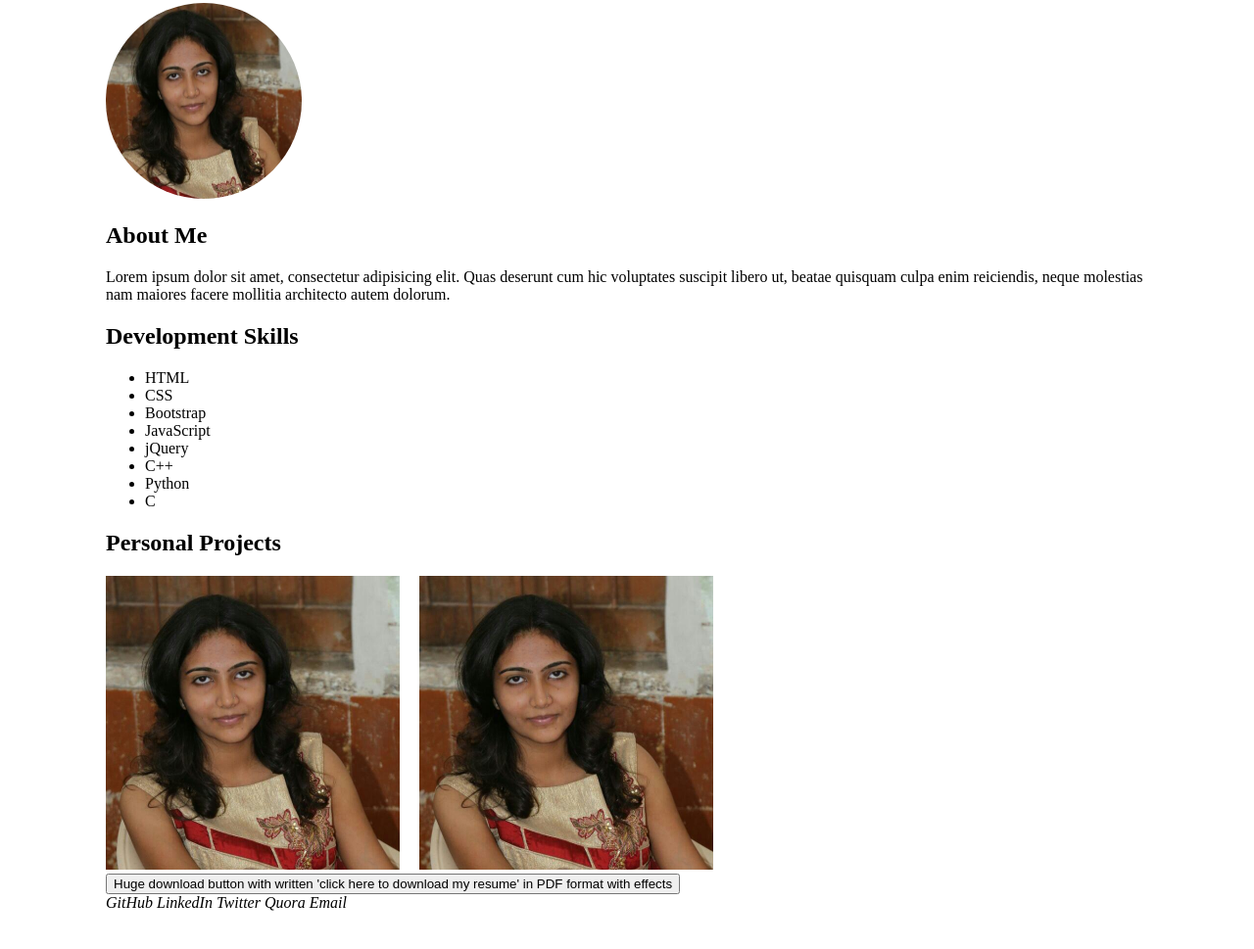
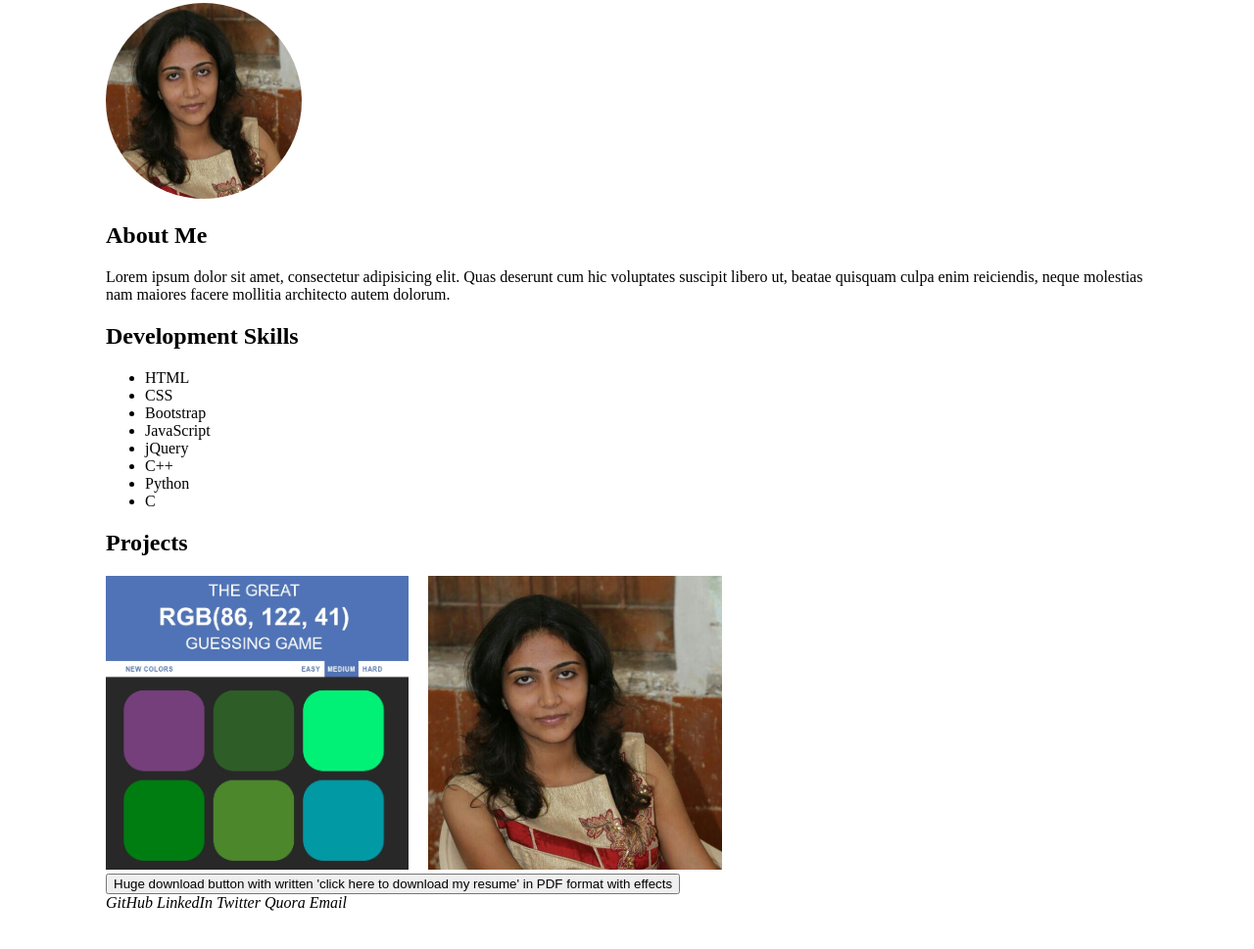
Before and after one commit to architadesai/architadesai.github.io, a plain HTML site: page index.html in a window 1280 px wide. Shown: the part 155-1124 px from the top of the page at 98% size. Drawn offline with Linux system fonts and the light colour scheme.

Commit message:
Add image for rgbGame project

```diff
--- a/index.html
+++ b/index.html
@@ -29,8 +29,8 @@
 			</ul>
 		</div>
 		<div id="projects">
-			<h2>Personal Projects</h2>
-			<a href="https://architadesai.github.io/rgbGame" id="project1"><img src="assets/images/archita.jpg" alt="dummy"></a>
+			<h2>Projects</h2>
+			<a href="https://architadesai.github.io/rgbGame" id="project1"><img src="assets/images/rgbGame.jpg" alt="dummy"></a>
 			<a href="https://architadesai.github.io/patatap-clone" id="project2"><img src="assets/images/archita.jpg" alt="dummy"></a>
 		</div>
 		<div id="resume">
```
Also changed, not shown: assets/images/rgbGame.jpg (added).
